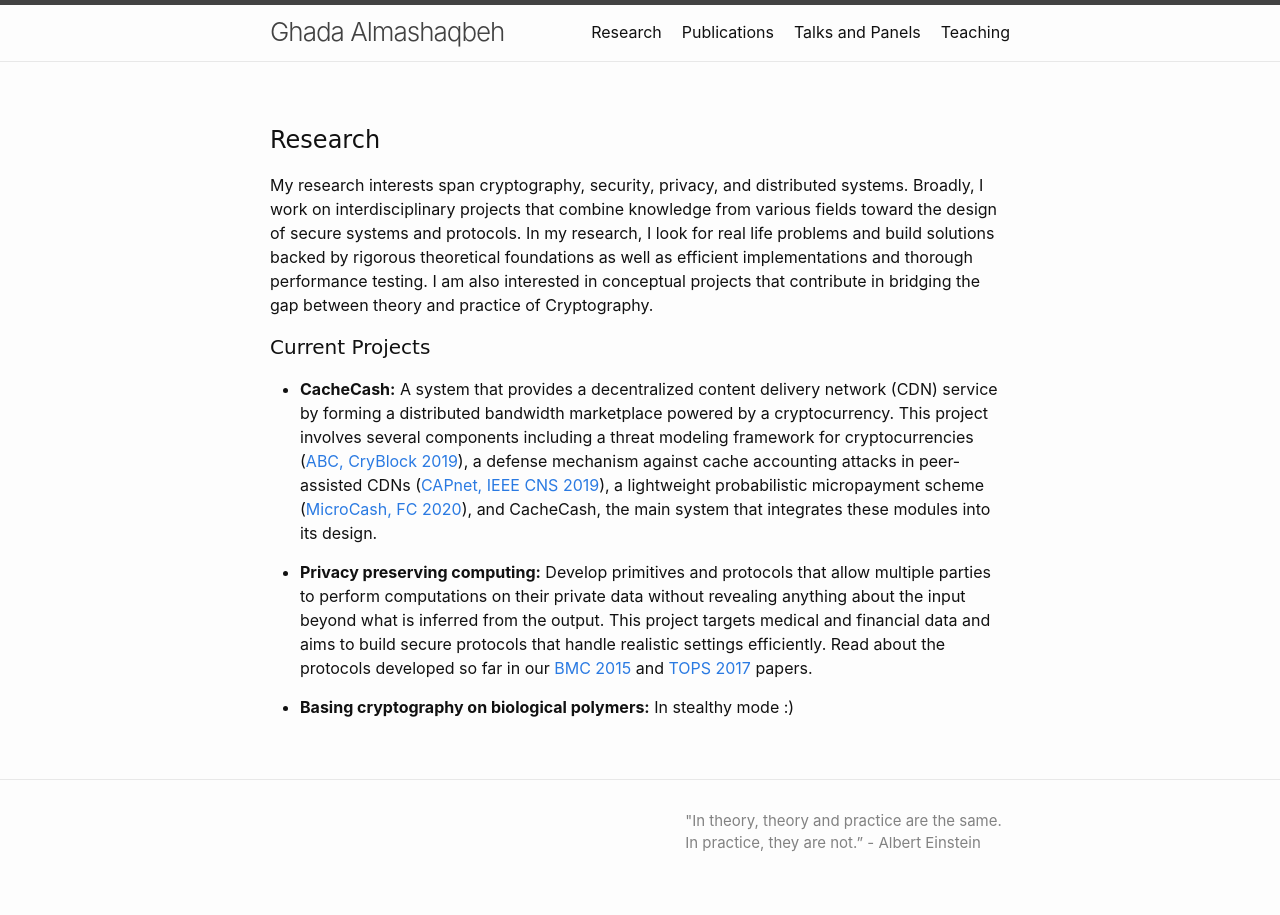
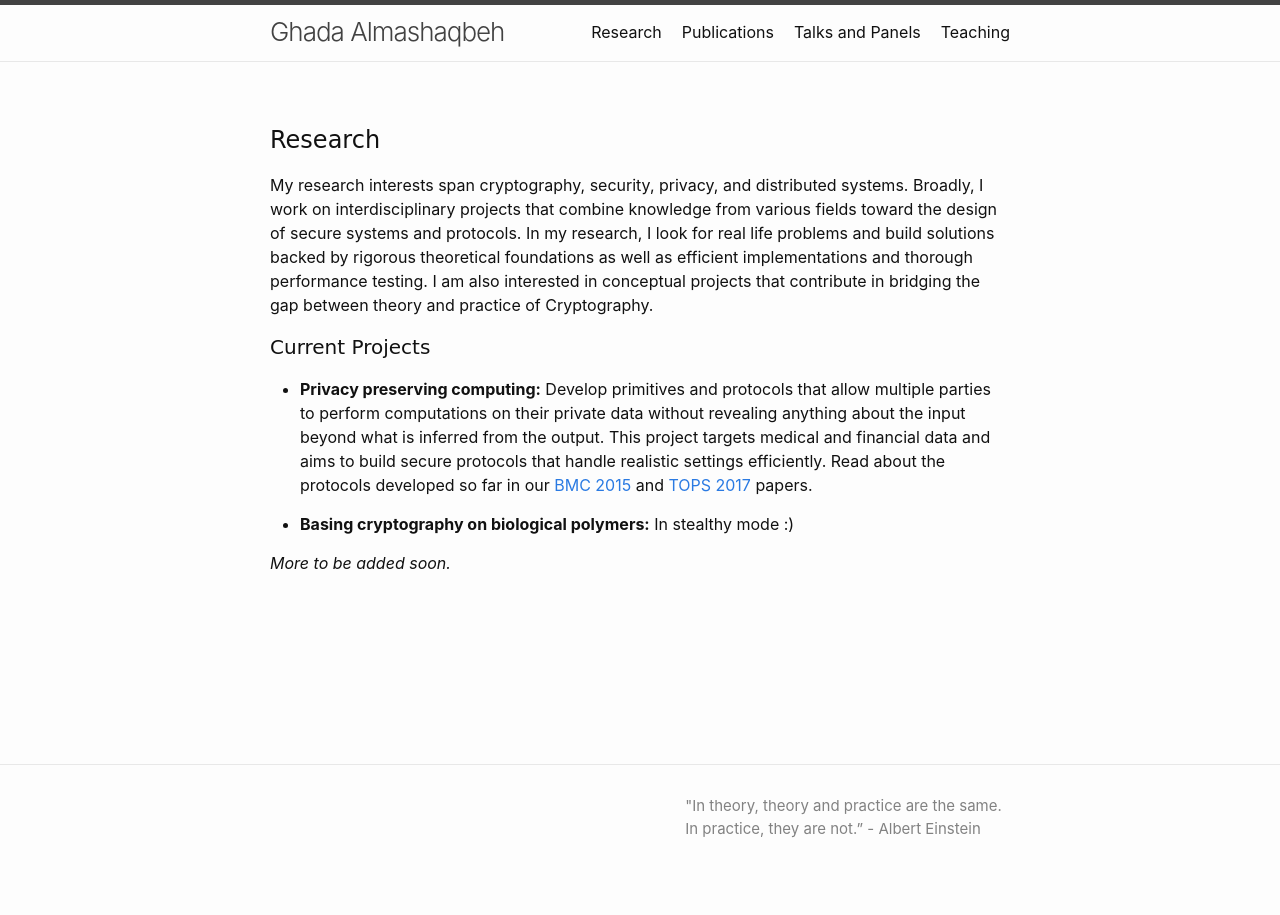
Before and after one commit to GhadaAlmashaqbeh/GhadaAlmashaqbeh.github.io, a Jekyll site: the page built from 01-research.md, in a window 1280 px wide. Built offline with Jekyll 4.4.1, drawn with Linux system fonts in a browser that asks for light colours.

Commit message:
remove cachecash from current projects

```diff
--- a/01-research.md
+++ b/01-research.md
@@ -11,10 +11,10 @@ My research interests span cryptography, security, privacy, and distributed syst
 
 <h4 style="font-family: 'Comic Sans MS'">Current Projects</h4>
 
-* **CacheCash:** A system that provides a decentralized content delivery network (CDN) service by forming a distributed bandwidth marketplace powered by a cryptocurrency. This project involves several components including a threat modeling framework for cryptocurrencies ([ABC, CryBlock 2019](https://ieeexplore.ieee.org/document/8845101)), a defense mechanism against cache accounting attacks in peer-assisted CDNs ([CAPnet, IEEE CNS 2019](https://ieeexplore.ieee.org/document/8802825)), a lightweight probabilistic micropayment scheme ([MicroCash, FC 2020](https://fc20.ifca.ai/preproceedings/38.pdf)), and CacheCash, the main system that integrates these modules into its design.
-
-
 * **Privacy preserving computing:** Develop primitives and protocols that allow multiple parties to perform computations on their private data without revealing anything about the input beyond what is inferred from the output. This project targets medical and financial data and aims to build secure protocols that handle realistic settings efficiently. Read about the protocols developed so far in our [BMC 2015](https://bmcmedinformdecismak.biomedcentral.com/articles/10.1186/1472-6947-15-S5-S4) and [TOPS 2017](https://dl.acm.org/citation.cfm?id=3154600) papers.
 
 
 * **Basing cryptography on biological polymers:** In stealthy mode :)
+
+
+*More to be added soon.*
```
